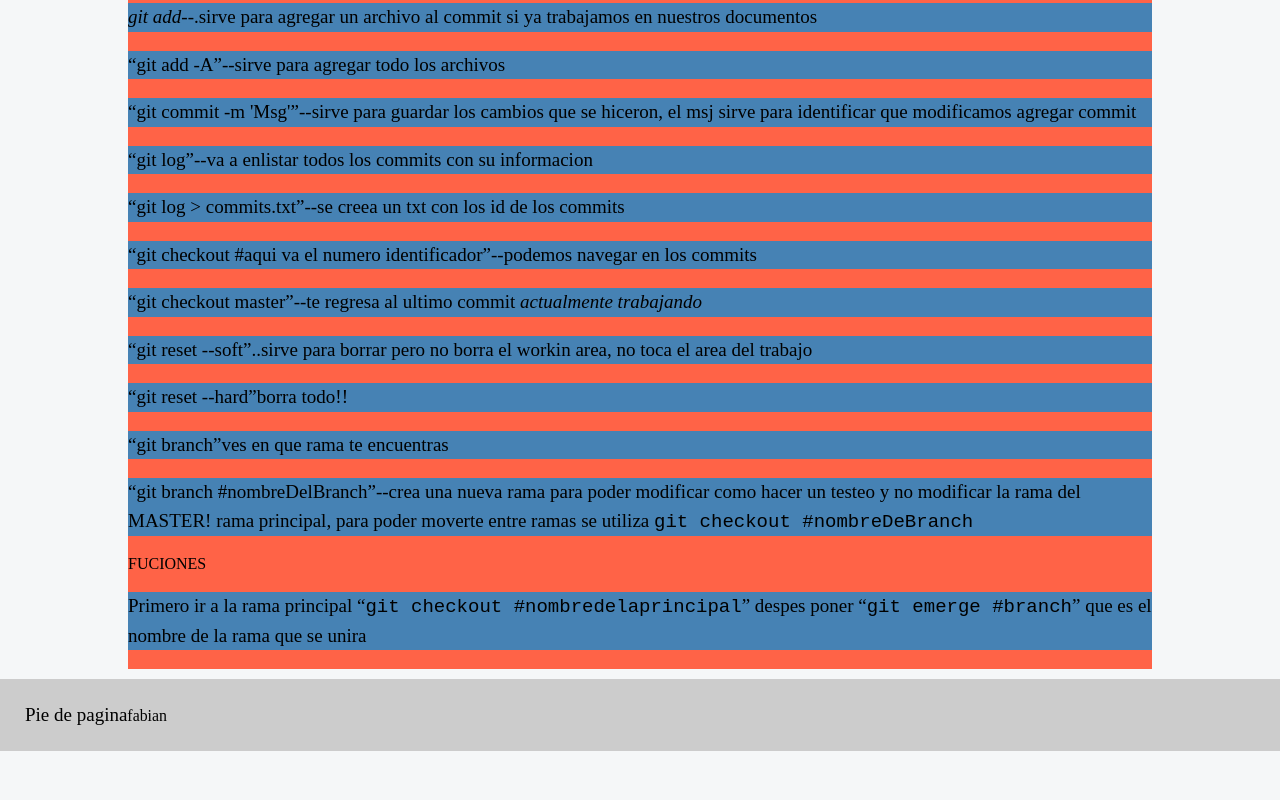
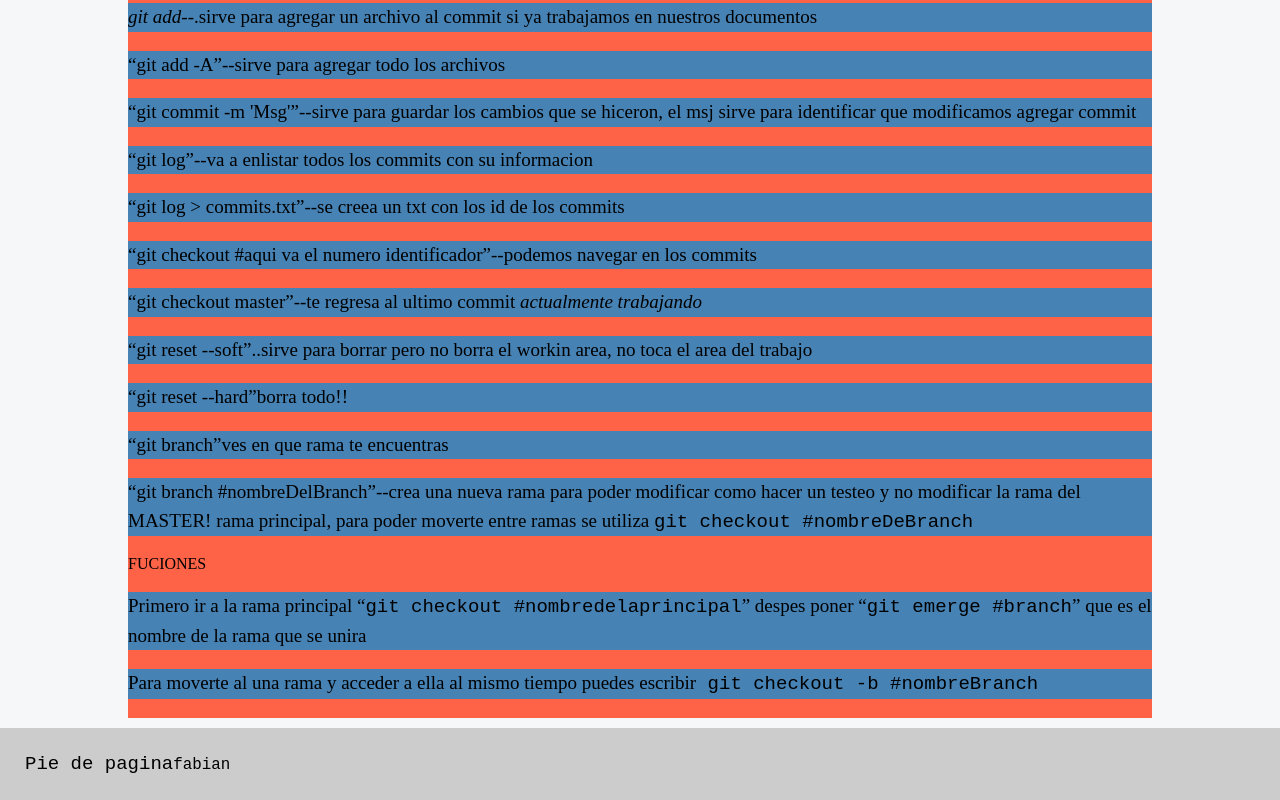
Before and after one commit to fabiantrejomx/aprendergit, a plain HTML site: page index.html in a window 1280 px wide. Shown: the part 407-1207 px from the top of the page. Before the commit the page ends 1158 px from the top, so only its background shows below. Drawn offline with Linux system fonts and the light colour scheme.

Commit message:
Agrege una abrevacion

```diff
--- a/index.html
+++ b/index.html
@@ -46,6 +46,8 @@
 			<label >FUCIONES</label>
 			<p></p>
 			<p>Primero ir a la rama principal <q><code>git checkout #nombredelaprincipal</code></q> despes poner <q><code>git emerge #branch</code></q> que es el nombre de la rama que se unira</p>
+
+			<p>Para moverte al una rama y acceder a ella al mismo tiempo puedes escribir<code> git checkout -b #nombreBranch</p>
 		</div>
 
 	</main>
```
